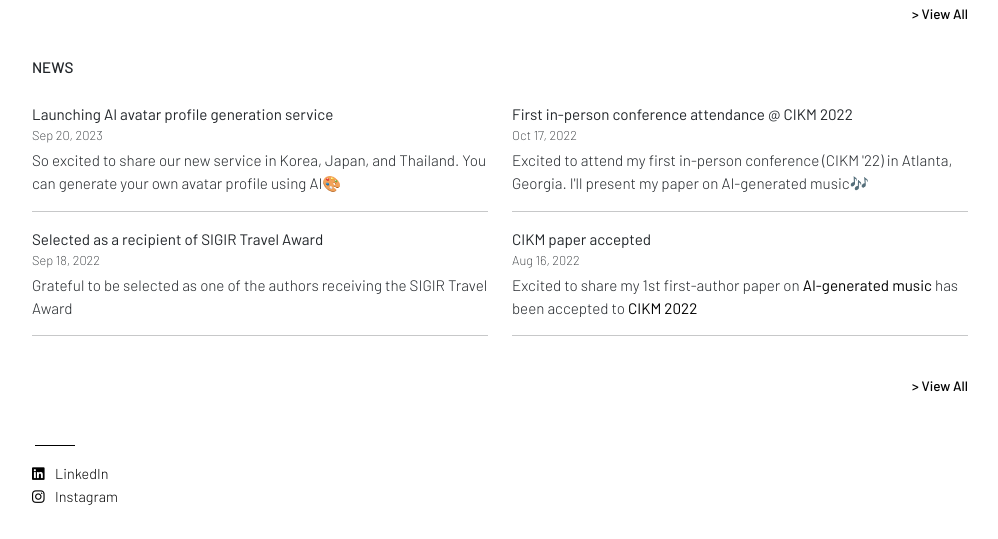
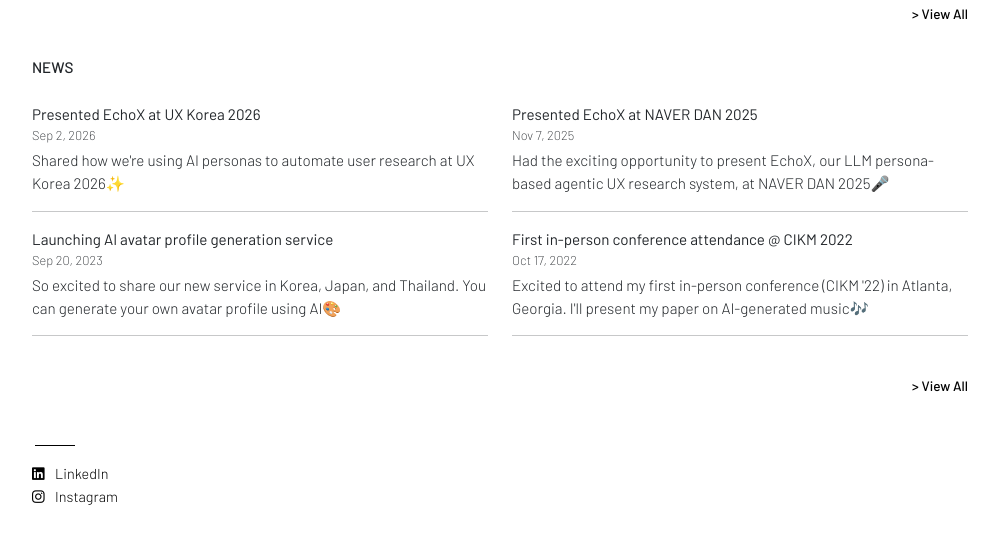
Before and after one commit to hyeshinchu/portfolio, a Jekyll site: the page built from index.html, in a window 1280 px wide. Shown: the part 792-1331 px from the top of the page, without its empty margins (140-1138 px from the left). Built offline with Jekyll 4.4.1, drawn with Linux system fonts in a browser that asks for light colours.

Commit message:
Add news items for DAN 2025 and UX Korea 2026 presentations
Co-Authored-By: Claude Sonnet 5 <noreply@anthropic.com>

```diff
--- a/_data/news.yml
+++ b/_data/news.yml
@@ -1,4 +1,10 @@
 list: # format date as dd/mm/yyyy
+  - title: "Presented EchoX at UX Korea 2026"
+    date: "02/09/2026"
+    description: "Shared how we're using AI personas to automate user research at UX Korea 2026✨"
+  - title: "Presented EchoX at NAVER DAN 2025"
+    date: "07/11/2025"
+    description: "Had the exciting opportunity to present EchoX, our LLM persona-based agentic UX research system, at NAVER DAN 2025🎤"
   - title: "Launching AI avatar profile generation service"
     date: "20/09/2023"
     description: "So excited to share our new service in Korea, Japan, and Thailand. You can generate your own avatar profile using AI🎨"
```
